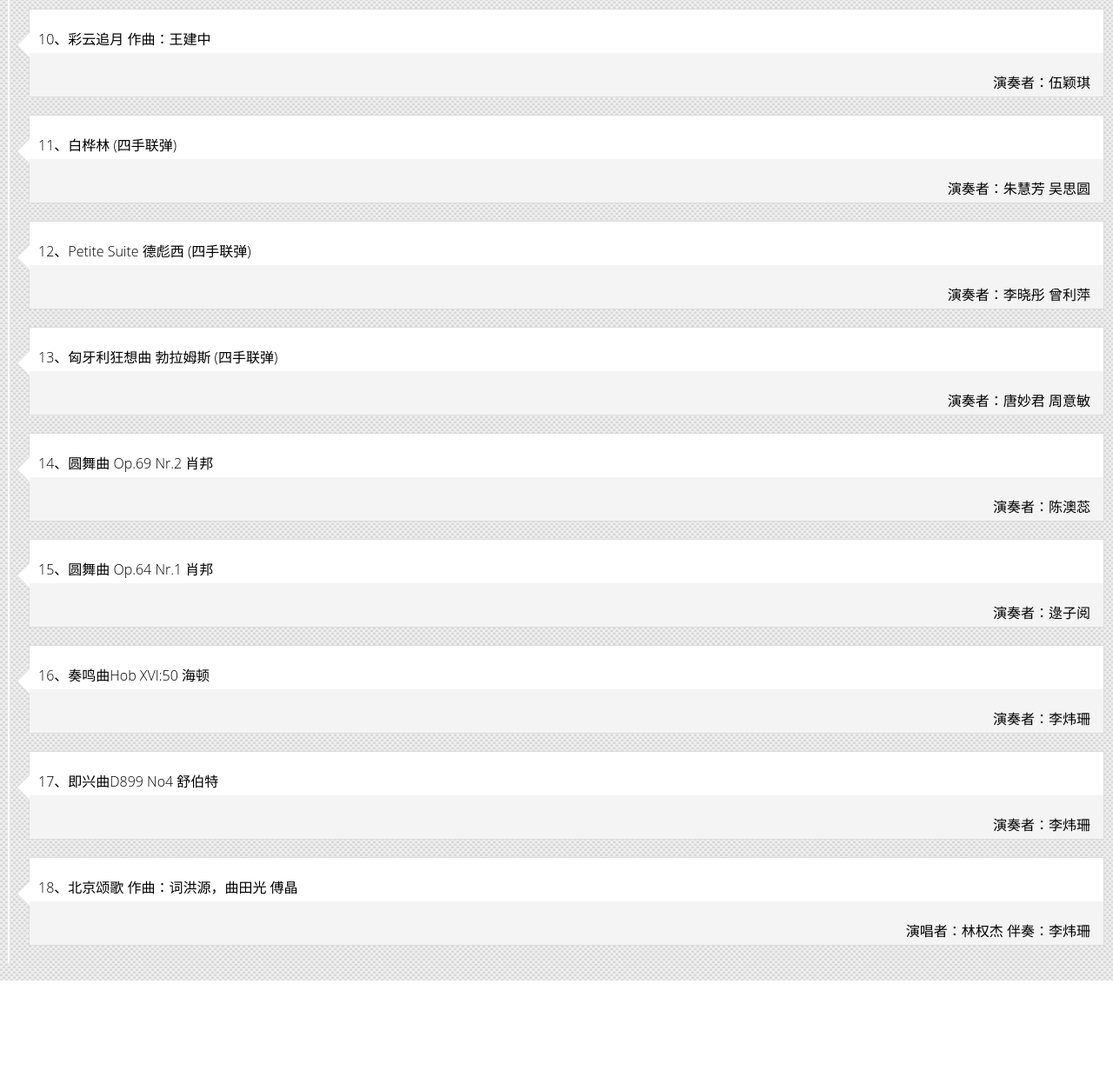
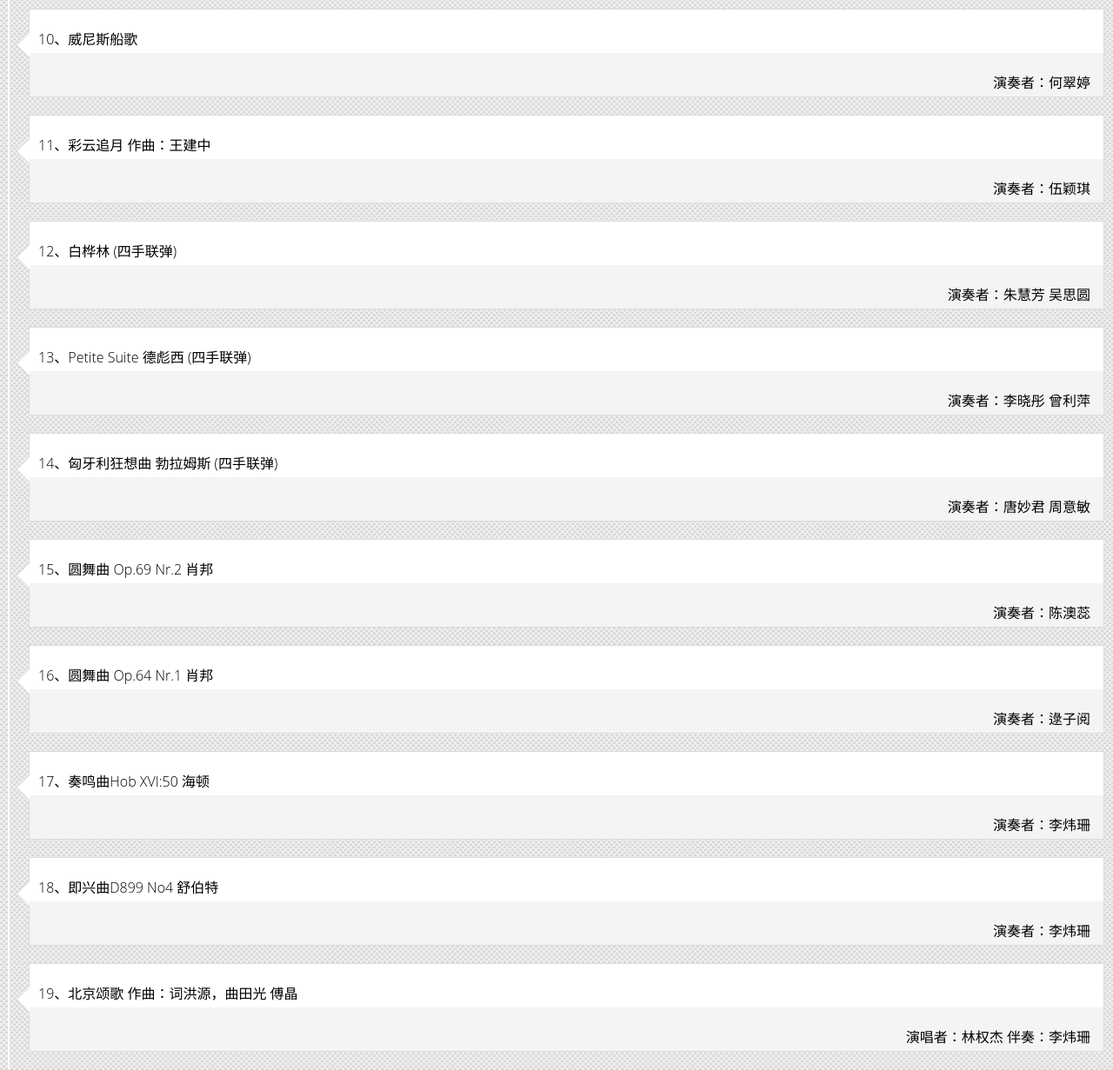
Before and after one commit to easonlau02/easonlau02.github.io, a plain HTML site: page test.html in a window 1280 px wide. Shown: the part 1700-2931 px from the top of the page at 87% size. Before the commit the page ends 2828 px from the top, so only its background shows below. Drawn offline with Linux system fonts and the light colour scheme.

Commit message:
Create test.html

```diff
--- a/test.html
+++ b/test.html
@@ -138,14 +138,26 @@
         </div>
     </li>
 
-
     <li class="timeline-inverted">
         <div class="timeline-badge">
             <a><i class="fa fa-circle invert" id=""></i></a>
         </div>
         <div class="timeline-panel">
             <div class="timeline-body">
-                <p>10、彩云追月 作曲：王建中</p>
+                <p>10、威尼斯船歌</p>
+            </div>
+            <div class="timeline-footer primary">
+                <p class="text-right">演奏者：何翠婷</p>
+            </div>
+        </div>
+    </li>
+    <li class="timeline-inverted">
+        <div class="timeline-badge">
+            <a><i class="fa fa-circle invert" id=""></i></a>
+        </div>
+        <div class="timeline-panel">
+            <div class="timeline-body">
+                <p>11、彩云追月 作曲：王建中</p>
             </div>
             <div class="timeline-footer primary">
                 <p class="text-right">演奏者：伍颖琪</p>
@@ -158,7 +170,7 @@
         </div>
         <div class="timeline-panel">
             <div class="timeline-body">
-                <p>11、白桦林 (四手联弹)</p>
+                <p>12、白桦林 (四手联弹)</p>
             </div>
             <div class="timeline-footer primary">
                 <p class="text-right">演奏者：朱慧芳 吴思圆</p>
@@ -172,7 +184,7 @@
         </div>
         <div class="timeline-panel">
             <div class="timeline-body">
-                <p>12、Petite Suite  德彪西 (四手联弹)</p>
+                <p>13、Petite Suite  德彪西 (四手联弹)</p>
             </div>
             <div class="timeline-footer primary">
                 <p class="text-right">演奏者：李晓彤 曾利萍</p>
@@ -185,7 +197,7 @@
         </div>
         <div class="timeline-panel">
             <div class="timeline-body">
-                <p>13、匈牙利狂想曲  勃拉姆斯 (四手联弹)</p>
+                <p>14、匈牙利狂想曲  勃拉姆斯 (四手联弹)</p>
             </div>
             <div class="timeline-footer primary">
                 <p class="text-right">演奏者：唐妙君 周意敏</p>
@@ -198,7 +210,7 @@
         </div>
         <div class="timeline-panel">
             <div class="timeline-body">
-                <p>14、圆舞曲  Op.69 Nr.2 肖邦</p>
+                <p>15、圆舞曲  Op.69 Nr.2 肖邦</p>
             </div>
             <div class="timeline-footer primary">
                 <p class="text-right">演奏者：陈澳蕊</p>
@@ -211,7 +223,7 @@
         </div>
         <div class="timeline-panel">
             <div class="timeline-body">
-                <p>15、圆舞曲   Op.64 Nr.1 肖邦</p>
+                <p>16、圆舞曲   Op.64 Nr.1 肖邦</p>
             </div>
             <div class="timeline-footer primary">
                 <p class="text-right">演奏者：逯子阅</p>
@@ -224,7 +236,7 @@
         </div>
         <div class="timeline-panel">
             <div class="timeline-body">
-                <p>16、奏鸣曲Hob XVI:50  海顿</p>
+                <p>17、奏鸣曲Hob XVI:50  海顿</p>
             </div>
             <div class="timeline-footer primary">
                 <p class="text-right">演奏者：李炜珊</p>
@@ -237,7 +249,7 @@
         </div>
         <div class="timeline-panel">
             <div class="timeline-body">
-                <p>17、即兴曲D899 No4 舒伯特</p>
+                <p>18、即兴曲D899 No4 舒伯特</p>
             </div>
             <div class="timeline-footer primary">
                 <p class="text-right">演奏者：李炜珊</p>
@@ -250,7 +262,7 @@
         </div>
         <div class="timeline-panel">
             <div class="timeline-body">
-                <p>18、北京颂歌 作曲：词洪源，曲田光 傅晶</p>
+                <p>19、北京颂歌 作曲：词洪源，曲田光 傅晶</p>
             </div>
             <div class="timeline-footer primary">
                 <p class="text-right">演唱者：林权杰  伴奏：李炜珊</p>
```
